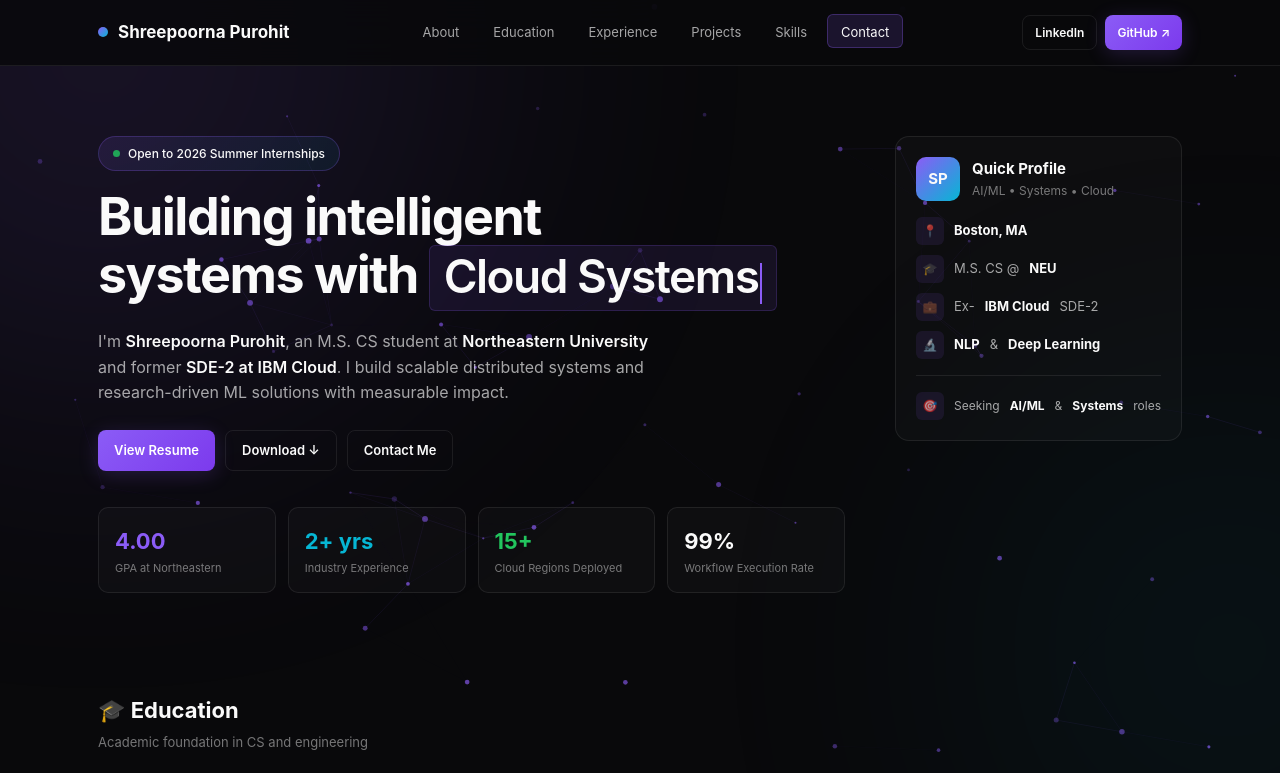
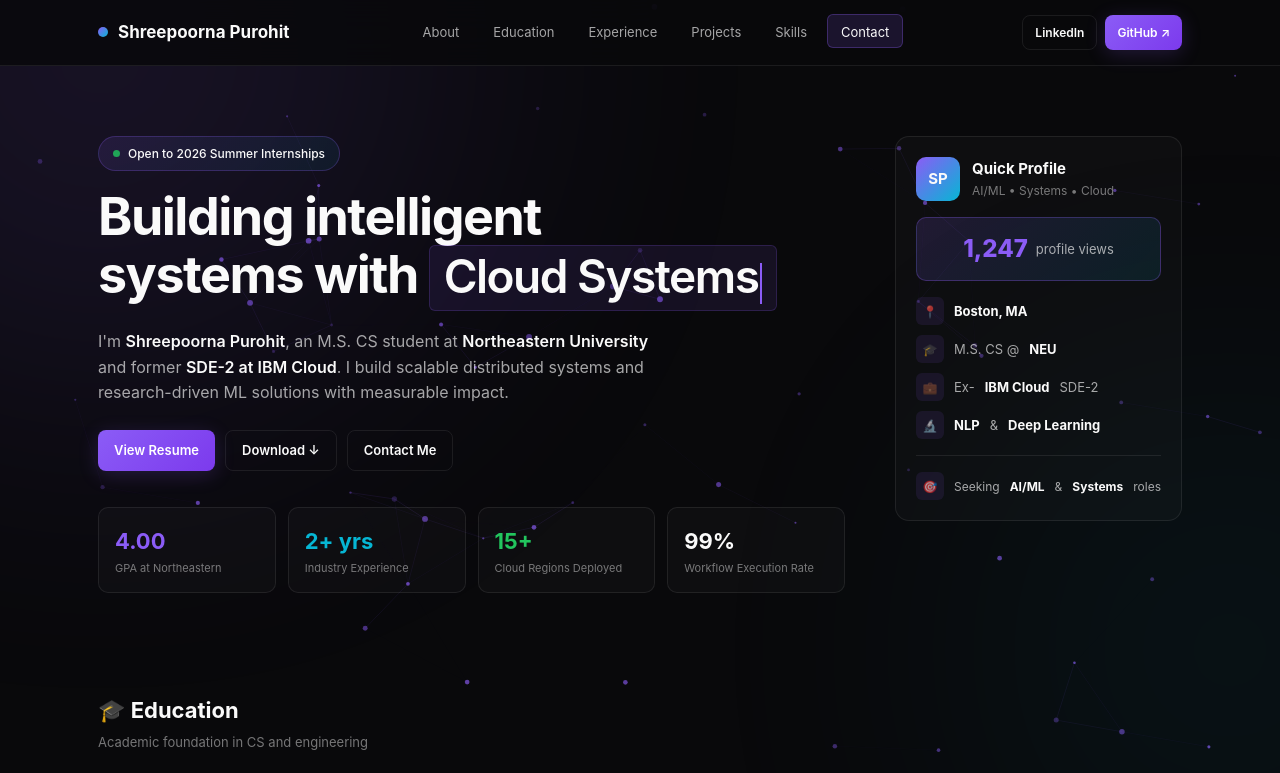
Before and after one commit to Shreepoorna1903/Shreepoorna1903.github.io, a plain HTML site: page index.html in a window 1280 px wide. Shown: the top 773 px of the page. Drawn offline with Linux system fonts and the light colour scheme.

Commit message:
Revamp visitor count display in profile card
Updated the visitor count section with new styles and layout.

```diff
--- a/index.html
+++ b/index.html
@@ -81,9 +81,9 @@
     .avatar{width:44px;height:44px;border-radius:10px;background:linear-gradient(135deg,var(--accent),var(--accent2));display:flex;align-items:center;justify-content:center;font-weight:700;font-size:15px}
     .card-title{font-weight:700;font-size:15px}
     .card-subtitle{font-size:12px;color:var(--text-dim)}
-    .visitor-count{display:flex;align-items:center;gap:10px;padding:12px;background:rgba(139,92,246,0.08);border:1px solid rgba(139,92,246,0.2);border-radius:8px;margin-top:12px;font-size:13px;color:var(--text-muted)}
-    .visitor-icon{font-size:16px}
-    .visitor-num{font-weight:700;color:var(--accent)}
+    .visitor-count{display:flex;align-items:center;justify-content:center;gap:8px;padding:12px 16px;background:linear-gradient(135deg,rgba(139,92,246,0.15),rgba(6,182,212,0.1));border:1px solid rgba(139,92,246,0.3);border-radius:10px;margin-bottom:16px}
+    .visitor-num{font-size:24px;font-weight:800;color:var(--accent)}
+    .visitor-label{font-size:13px;color:var(--text-muted)}
     .quick-facts{display:flex;flex-direction:column;gap:10px}
     .fact{display:flex;align-items:center;gap:10px;font-size:13px;color:var(--text-muted)}
     .fact-icon{width:28px;height:28px;border-radius:6px;background:rgba(139,92,246,0.1);display:flex;align-items:center;justify-content:center;font-size:12px}
@@ -240,6 +240,10 @@
         <div class="card-header">
           <div class="avatar">SP</div>
           <div><div class="card-title">Quick Profile</div><div class="card-subtitle">AI/ML • Systems • Cloud</div></div>
+        </div>
+        <div class="visitor-count">
+          <span class="visitor-num" id="visitorCount">—</span>
+          <span class="visitor-label">profile views</span>
         </div>
         <div class="quick-facts">
           <div class="fact"><div class="fact-icon">📍</div><b>Boston, MA</b></div>
```
